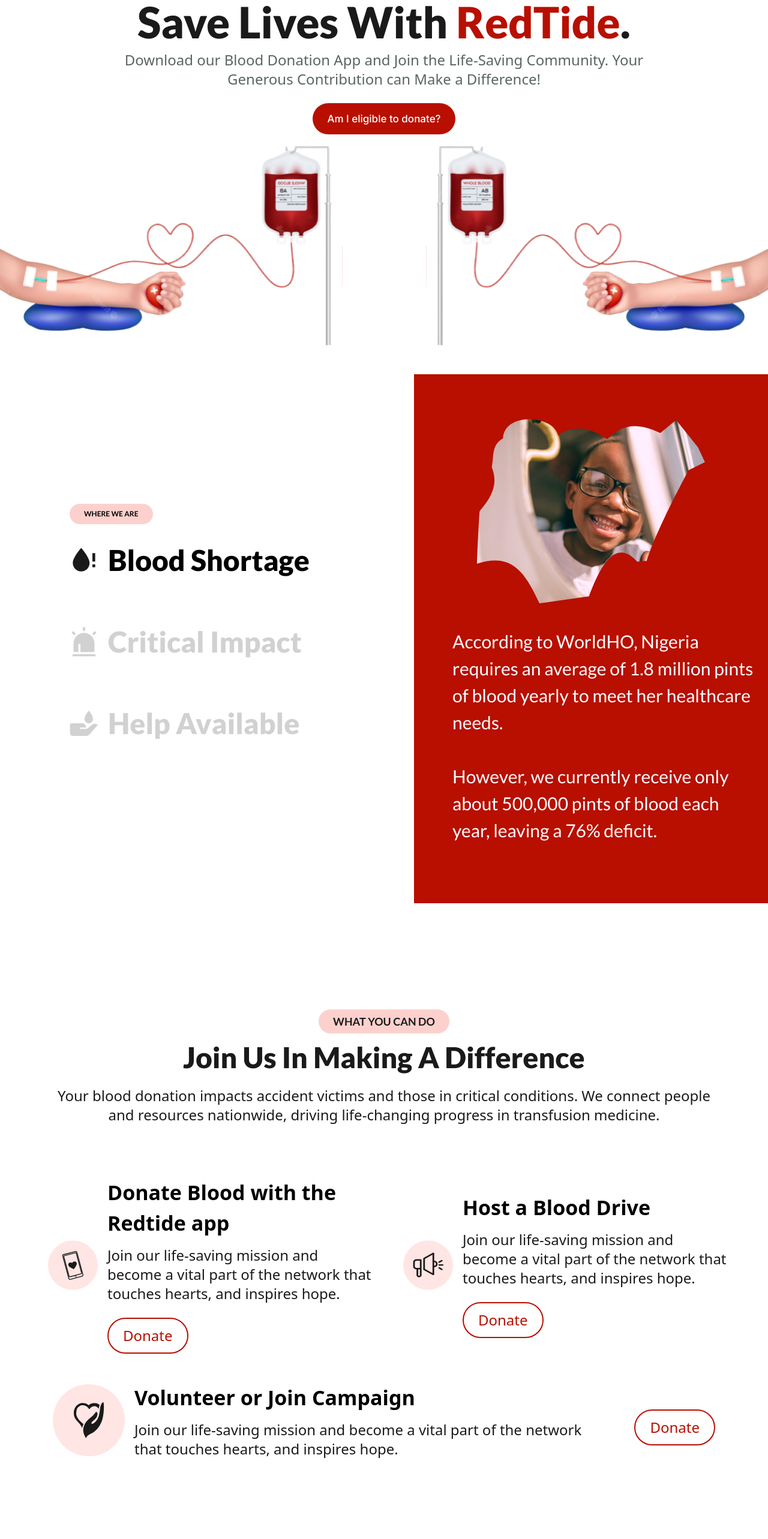
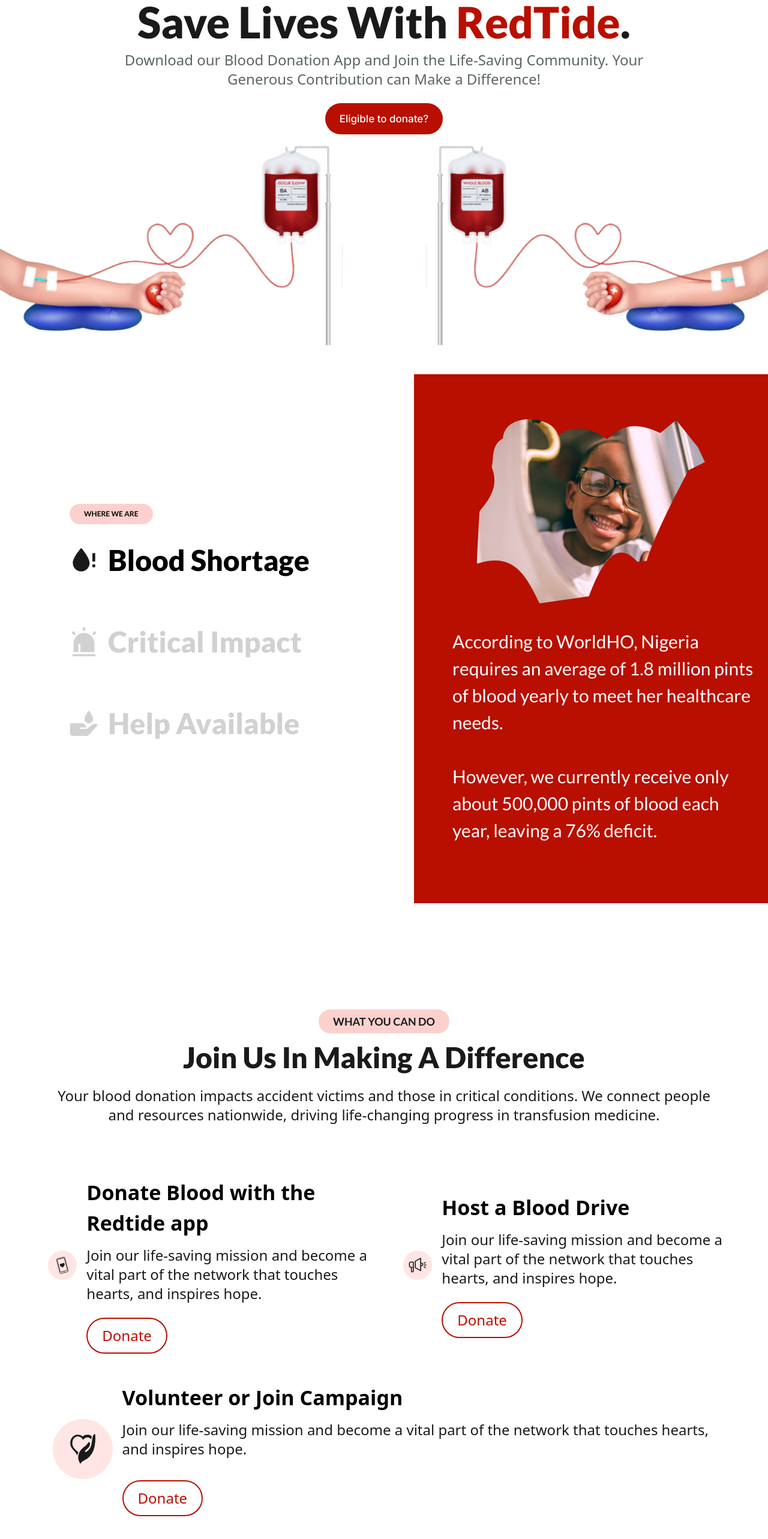
Before and after one commit to Mister-ecks/Redtide, a Next.js app: page / in a window 1280 px wide. Shown: the part 220-2786 px from the top of the page at 60% size. Built offline with nearby package versions, Linux system fonts and the light colour scheme.

Commit message:
Error Fix for WhatToDo

```diff
--- a/src/components/Cards/index.tsx
+++ b/src/components/Cards/index.tsx
@@ -26,7 +26,7 @@ const Cards: React.FC<CardsProps> = ({head, info, picture1, picture2}) => {
 
 
                 {/* Text */}
-                <div className='max-w-[17.0625rem] md:max-w-[27.8125rem]'>
+                <div className='max-w-full'>
                     <h1 className='text-left leading-normal text-lg font-bold md:text-[2.125rem]'>{head}</h1>
                     <p className='text-[#1A1A1A] mt-2 text-xs md:text-2xl md:mt-3'>{info}</p>
                     <button className='py-3 px-6 text-sm md:text-2xl border rounded-full text-[#B80F00] mt-[0.75rem] md:mt-6 border-[#B80F00] md:border-2'>Donate</button>
--- a/src/components/CardsContainer/index.tsx
+++ b/src/components/CardsContainer/index.tsx
@@ -14,7 +14,7 @@ const CardsContainer = () => {
       <section>
         <div className=" flex flex-col mx-auto max-w-full mt-6 md:mt-16   md:mx-[3rem] ">
           {/* Same Two Cards */}
-          <div className="flex flex-col items-center mx-auto md:flex-row md:justify-center">
+          <div className="flex flex-col items-center mx-auto md:flex-row md:justify-between ">
             <Cards
               head="Donate Blood with the Redtide app"
               info="Join our life-saving mission and become a vital part of the network that  touches hearts, and inspires hope."
@@ -30,14 +30,14 @@ const CardsContainer = () => {
           </div>
 
           {/* Third Card */}
-          <div className="">
-            <div className="py-6 px-4 flex flex-col  mx-auto items-center max-w-full border-b  border-b-[#E0E0E0] md:justify-between md:border-b-0 md:flex-row md:mx-auto md:px-10
+          <div className="mx-auto">
+            <div className="py-6 px-4 flex flex-col  mx-auto items-center w-full border-b  border-b-[#E0E0E0] md:justify-between md:border-b-0 md:flex-row md:mx-auto md:px-10
             md:items-center">
               {/* Photo */}
               {/* Mobile Phone */}
               <div className="flex items-center space-x-4">
                 <div>
-                <div className="md:hidden ">
+                <div className="block md:hidden">
                 <Image src={VolunteerMobile} alt="phone icon" />
               </div>
               <div className="hidden md:block">
@@ -47,7 +47,7 @@ const CardsContainer = () => {
 
 
               {/* Text */}
-              <div className="max-w-[17.0625rem] flex flex-col  justify-between md:max-w-[47.4375rem]  md:flex-row md:items-center">
+              <div className="flex flex-col  justify-between  md:flex-row md:items-center">
                 <div className="flex flex-col space-y-3">
                   <div>
                   <h1 className="text-left leading-normal text-lg font-bold md:text-[2.125rem]">
@@ -64,16 +64,17 @@ const CardsContainer = () => {
                   <button className="py-3 px-6 text-sm md:text-2xl border rounded-full text-[#B80F00]  md:mt-6 border-[#B80F00] md:border-2 ">Donate</button>
                   </div>
 
+                  <div className="hidden md:block">
+                <button className="py-3 px-6 text-sm md:text-2xl border rounded-full text-[#B80F00] mt-[0.75rem]  md:mt-6 border-[#B80F00] md:border-2 ">
+                  Donate
+                </button>
+              </div>
+
                 </div>
               </div>
             </div>
 
-              {/* Button */}
-              <div className="hidden md:block">
-                <button className="py-3 px-6 text-sm md:text-2xl border rounded-full text-[#B80F00] mt-[0.75rem]  md:mt-6 border-[#B80F00] md:border-2 ">
-                  Donate
-                </button>
-              </div>
+
             </div>
           </div>
         </div>
--- a/src/components/GalleryShow/index.tsx
+++ b/src/components/GalleryShow/index.tsx
@@ -14,7 +14,7 @@ const GalleryShowCase = () => {
             imageUrl={GirlPlayground}
             text="Heartbeat of Gratitude"
             additionalText="A Journey of Hope and Healing through Blood Donation"
-            marginTop={"15rem"}
+            marginTop={"5rem"}
             marginTopDesktop={"31.12rem"}
           />
         </div>
--- a/src/components/Header/index.tsx
+++ b/src/components/Header/index.tsx
@@ -1,6 +1,6 @@
 import Image from "next/image"
 import MobileLogo from "@/assets/images/MobileLogo.svg"
-import DesktopLogo from "@/assets/images/DesktopLogo.svg"
+
 
 import Hamburger from "@/assets/images/Hamburger.svg"
 
@@ -13,6 +13,8 @@ const Header = () => {
               <div>
                 <Image src={MobileLogo} alt="mobile logo" />
               </div>
+
+              {/* Desktop */}
 
 
 
@@ -35,7 +37,9 @@ const Header = () => {
 
 
               {/* Hamburger Menu Icon */}
+              <div>
               <Image src={Hamburger} alt="Hamburger menu" className="md:hidden"/>
+              </div>
             </div>
         </nav>
     </div>
--- a/src/components/HeroSection/index.tsx
+++ b/src/components/HeroSection/index.tsx
@@ -28,7 +28,7 @@ const HeroSection = () => {
           className="py-3 px-[1.12rem] text-sm font-medium bg-[#B80F00] font-inter  rounded-full text-white md:text-[1.0625rem] md:py-4 md:px-6"
           href=""
         >
-          Am I eligible to donate?
+          Eligible to donate?
         </a>
       </div>
     </div>
```
